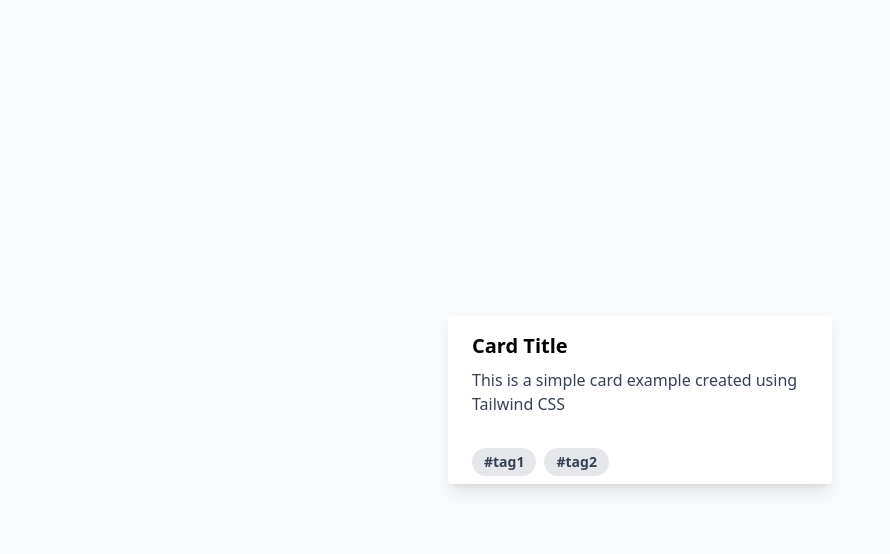
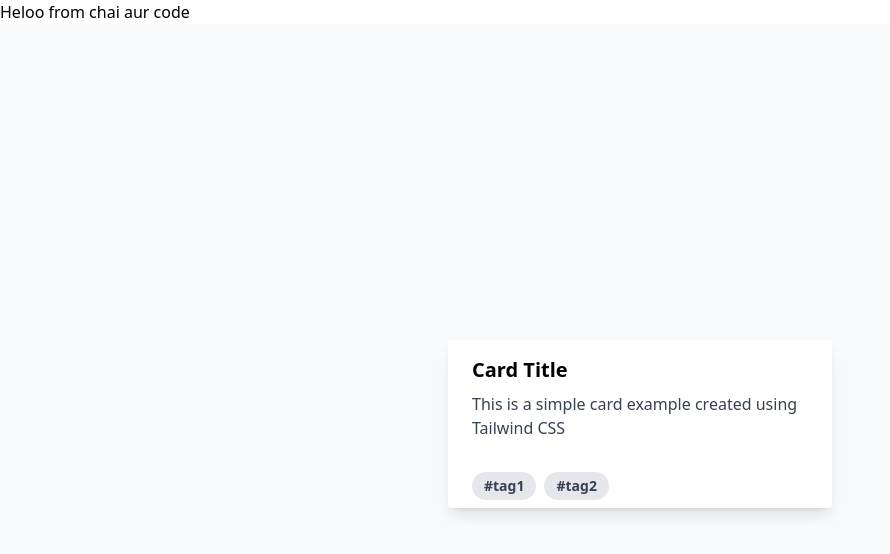
Before and after one commit to smeet96/BrainBox-frontend, a React (Vite) app: page /dashboard in a window 1280 px wide. Shown: the top 554 px of the page, without its empty margins (0-890 px from the left). Built offline with nearby package versions, Linux system fonts and the light colour scheme; no server answers.

Commit message:
figuring out

```diff
--- /dev/null
+++ b/src/components/ContentBox.tsx
@@ -0,0 +1,37 @@
+import axios from "axios"
+import { useEffect } from "react"
+
+
+const ContentBox =  () => {
+useEffect(()=> {
+ const items = axios.get("http://localhost:3000/api/v1/content/get").then((items) => {console.log(items)})
+
+},[ContentBox])
+
+
+
+return (
+    <div className="bg-gray-50 flex justify-center w-screen h-screen">
+        <div className="flex items-center h-screen">
+        <div>
+
+            <div className="max-w-sm rounded overflow-hidden shadow-lg bg-white">
+ <div className="px-6 py-4">
+   <div className="font-bold text-xl mb-2">Card Title</div>
+   <p className="text-gray-700 text-base">
+     This is a simple card example created using Tailwind CSS
+   </p>
+ </div>
+ <div className="px-6 pt-4 pb-2">
+   <span className="inline-block bg-gray-200 rounded-full px-3 py-1 text-sm font-semibold text-gray-700 mr-2">#tag1</span>
+   <span className="inline-block bg-gray-200 rounded-full px-3 py-1 text-sm font-semibold text-gray-700 mr-2">#tag2</span>
+ </div>
+</div>
+
+        </div>
+        </div>
+    </div>
+)
+}
+
+export default ContentBox
--- a/src/pages/Dashboard.tsx
+++ b/src/pages/Dashboard.tsx
@@ -1,27 +1,24 @@
+import { useEffect} from "react"
+import ContentBox from "../components/ContentBox";
+import axios from "axios";
+
 
 
 const Dasboard = () => {
+  useEffect(() => {
+    const token = localStorage.getItem("token");
+
+axios.get("http://localhost:3000/api/v1/content/get", {
+  headers: {
+    Authorization: `Bearer ${token}`,
+  },
+}).then((auth)=> {console.log(auth)})
+  }, [Dasboard]);
 return (
-    <div className="bg-gray-50 flex justify-center w-screen h-screen">
-        <div className="flex items-center h-screen">
-        <div>
-
-            <div className="max-w-sm rounded overflow-hidden shadow-lg bg-white">
- <div className="px-6 py-4">
-   <div className="font-bold text-xl mb-2">Card Title</div>
-   <p className="text-gray-700 text-base">
-     This is a simple card example created using Tailwind CSS
-   </p>
- </div>
- <div className="px-6 pt-4 pb-2">
-   <span className="inline-block bg-gray-200 rounded-full px-3 py-1 text-sm font-semibold text-gray-700 mr-2">#tag1</span>
-   <span className="inline-block bg-gray-200 rounded-full px-3 py-1 text-sm font-semibold text-gray-700 mr-2">#tag2</span>
- </div>
-</div>
-
-        </div>
-        </div>
-    </div>
+  <div>
+    Heloo from chai aur code
+  <ContentBox />
+  </div>
 )
 }
 
--- a/src/pages/Signin.tsx
+++ b/src/pages/Signin.tsx
@@ -1,4 +1,4 @@
-import { useState } from "react"
+import { useState  } from "react"
 import Button from "../components/Button"
 import Input from "../components/Input"
 import axios from "axios"
```
